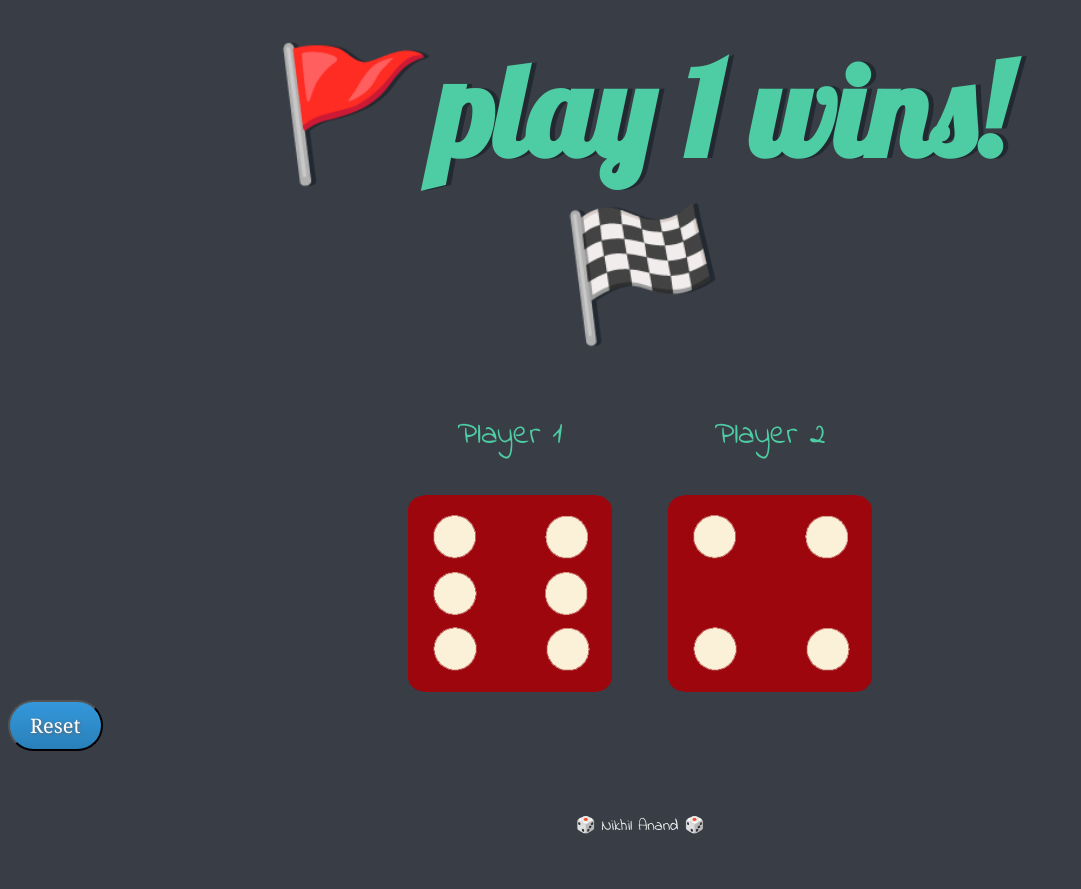
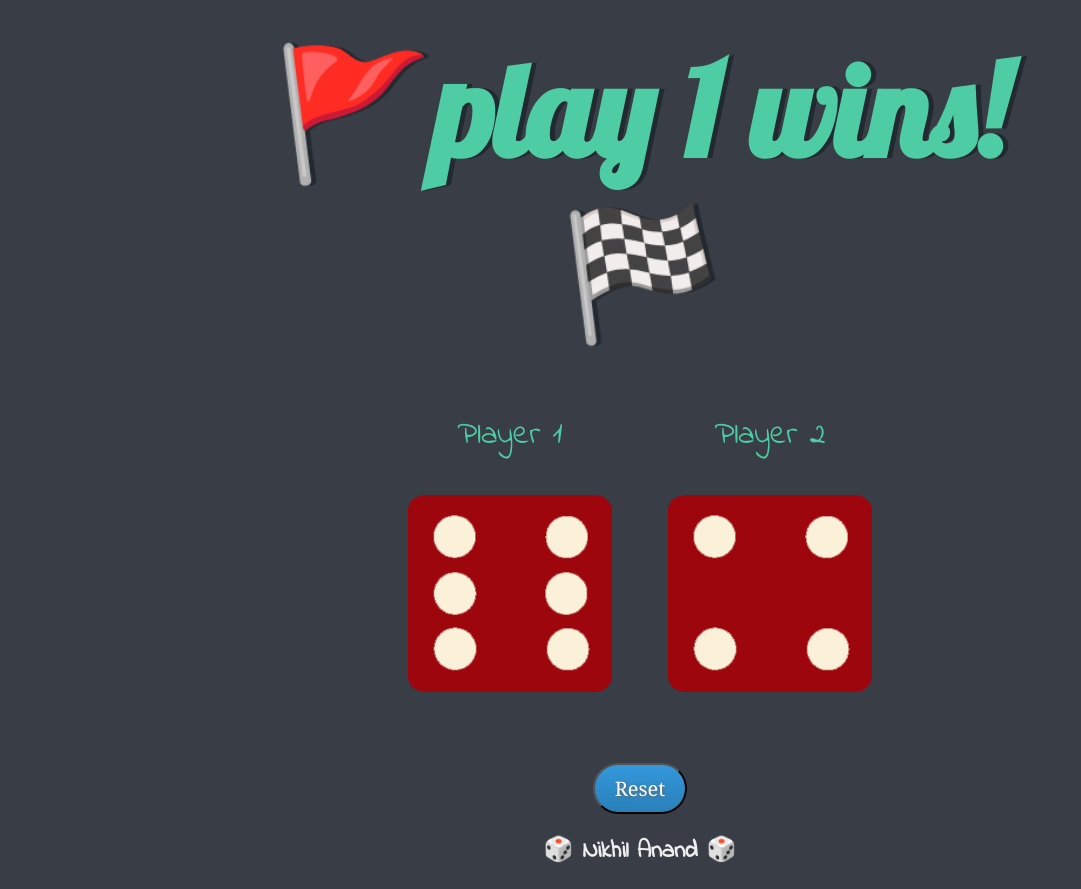
Before and after one commit to Nikhil-gna/DiceGame, a plain HTML site: page index.html in a window 1280 px wide. Shown: the whole page, without its empty margins (0-1081 px from the left). Before the commit the page ends 846 px from the top, so only its background shows below. Drawn offline with Linux system fonts and the light colour scheme.

Commit message:
Add files via upload

```diff
--- a/index.html
+++ b/index.html
@@ -24,11 +24,12 @@
 
     </div>
    <script src="index.js" charset="utf-8"></script>
-  <button class="Rbutton" onclick="mybutton()">Reset</button>
+
 
   </body>
 
   <footer>
-     🎲 Nikhil Anand 🎲
+    <button class="Rbutton" onclick="mybutton()">Reset</button>
+     <h2>🎲 Nikhil Anand 🎲</h2>
   </footer>
 </html>
```
